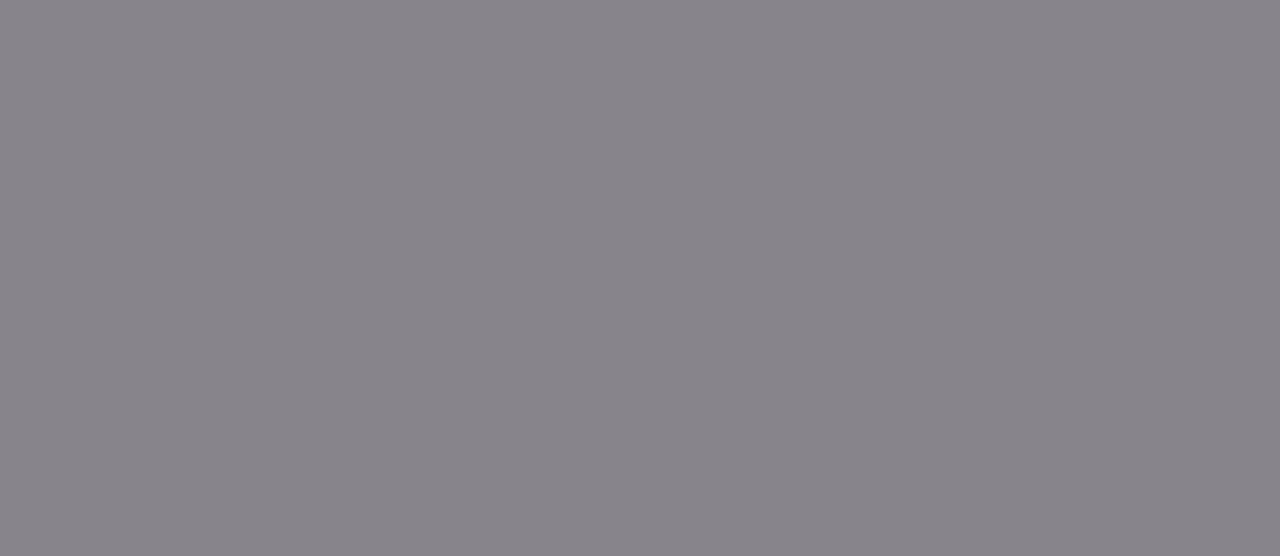
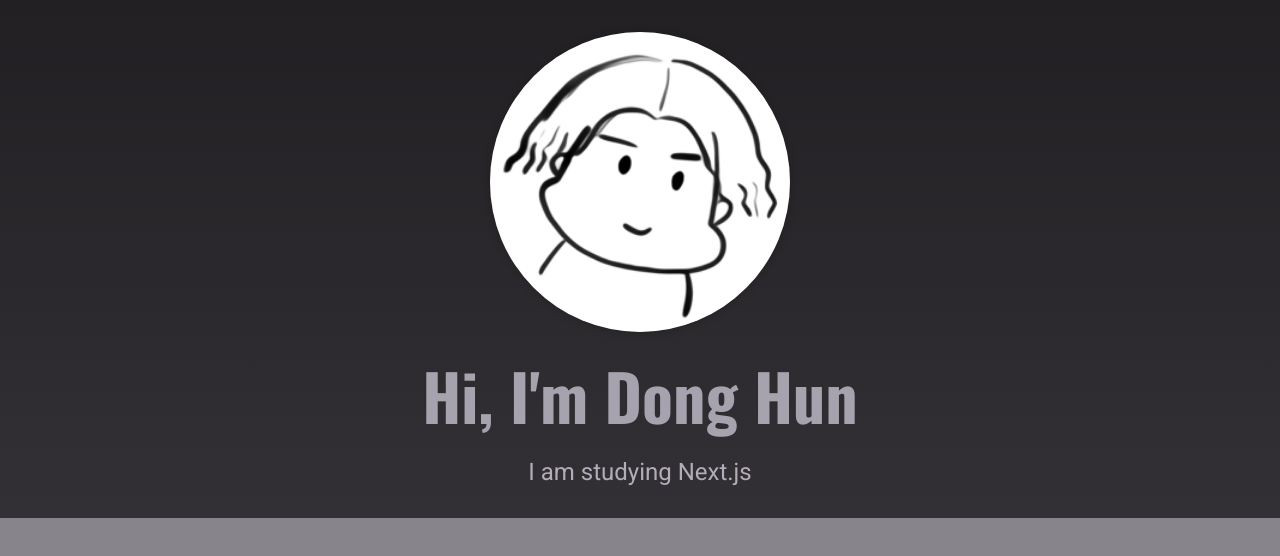
Before and after one commit to donghun-k/keep-learning, a Next.js app: page / in a window 1280 px wide. Shown: the top 556 px of the page. Built offline with nearby package versions, Linux system fonts and the light colour scheme.

Commit message:
저장소 통합

```diff
--- a/components/home-page/hero.js
+++ b/components/home-page/hero.js
@@ -0,0 +1,22 @@
+import Image from 'next/image';
+
+import classes from './hero.module.css';
+
+const Hero = () => {
+  return (
+    <section className={classes.hero}>
+      <div className={classes.image}>
+        <Image
+          src='/images/site/donghun.png'
+          alt='DongHun'
+          width={300}
+          height={300}
+        />
+      </div>
+      <h1>Hi, I'm Dong Hun</h1>
+      <p>I am studying Next.js</p>
+    </section>
+  );
+};
+
+export default Hero;
--- a/pages/index.js
+++ b/pages/index.js
@@ -1,6 +1,12 @@
 import { Fragment } from 'react';
 
+import Hero from '../components/home-page/hero';
+
 const HomePage = () => {
-  return <Fragment></Fragment>;
+  return (
+    <Fragment>
+      <Hero />
+    </Fragment>
+  );
 };
 export default HomePage;
```
Also changed, not shown: public/images/site/donghun.png (added).
